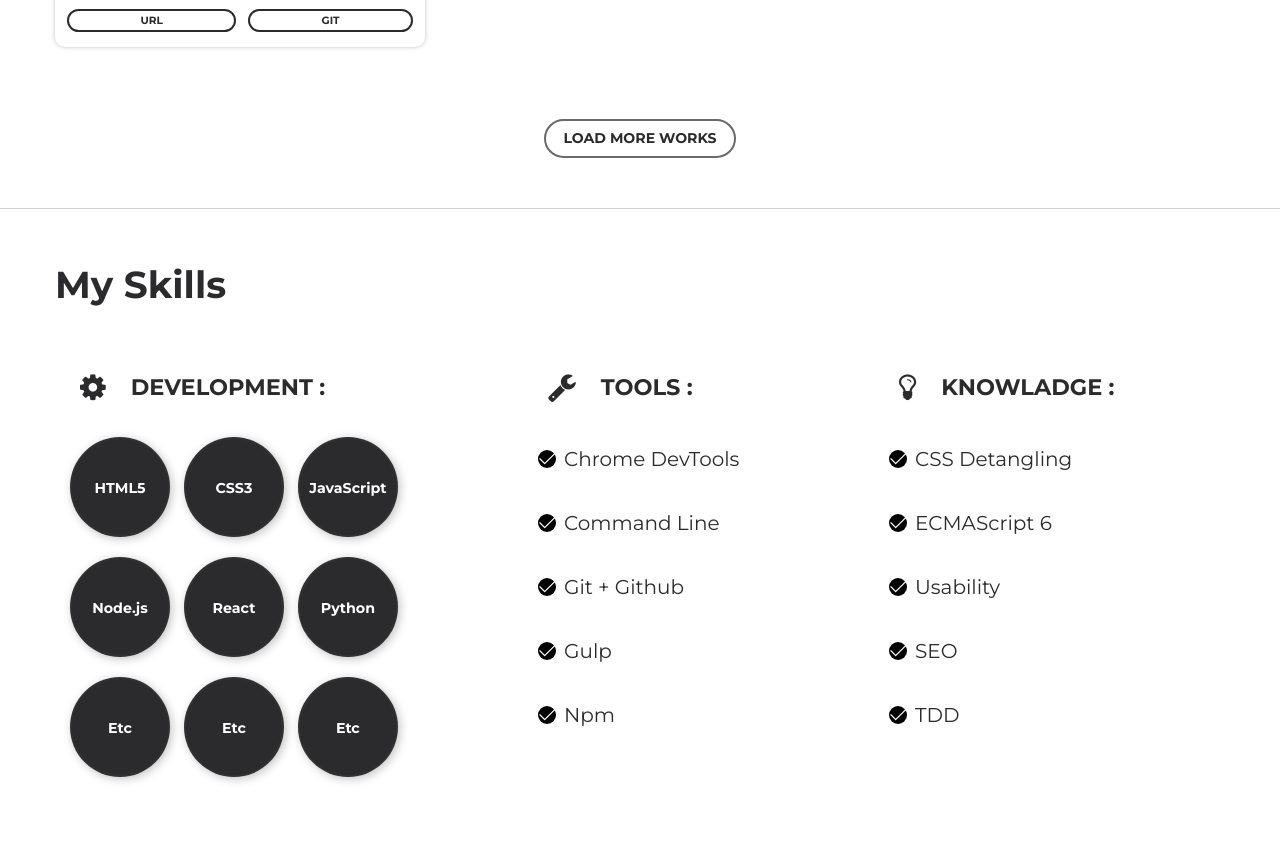
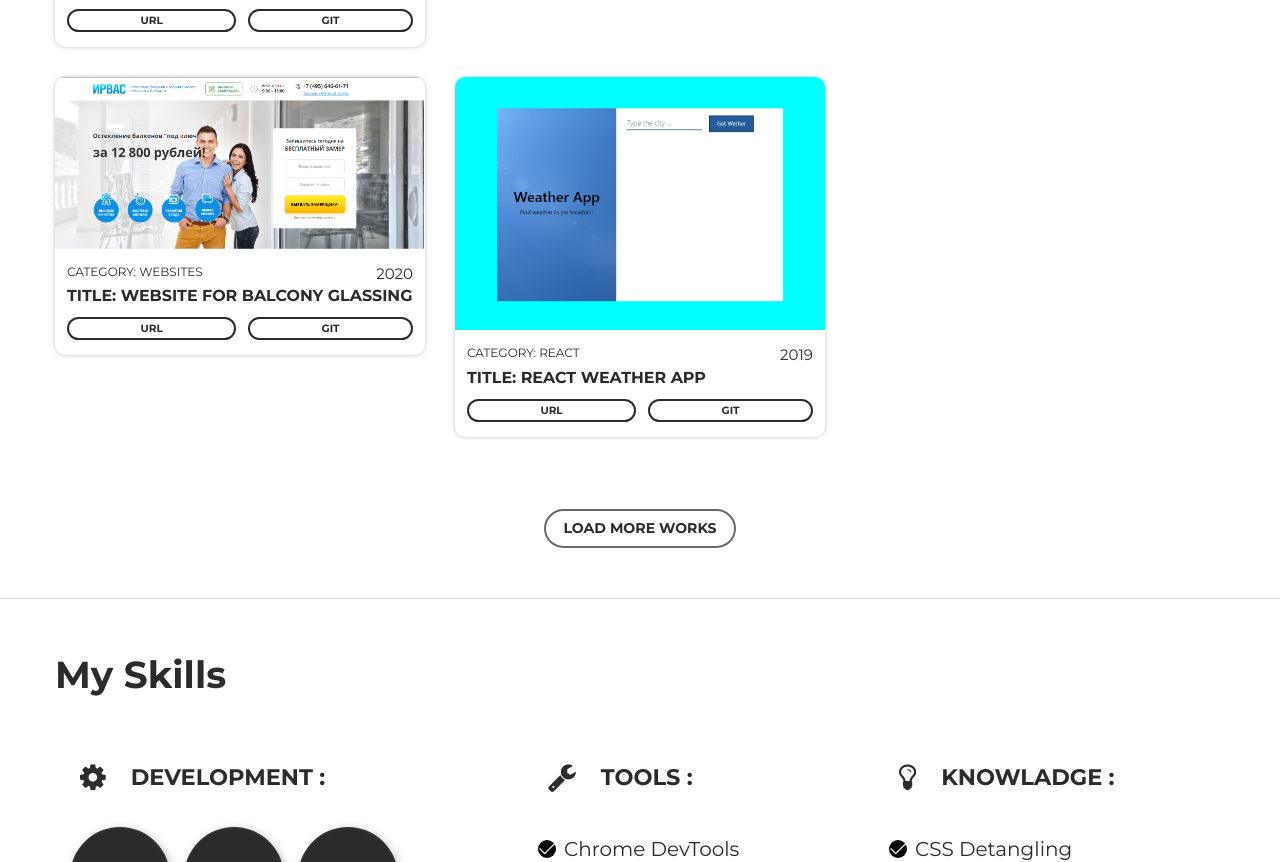
Before and after one commit to BohdanShaban/BohdanShaban.github.io, a website built with webpack: page index.html in a window 1280 px wide. Shown: the part 1147-2009 px from the top of the page. Built offline with nearby package versions, Linux system fonts and the light colour scheme.

Commit message:
Balcony Glassing WebSite Work Added

```diff
--- a/index.html
+++ b/index.html
@@ -194,8 +194,32 @@
                 </div>
             </div> <!-- /.portfolio__col -->
 
+            <div class="portfolio__col all websites">
 
-            <div class="portfolio__col all react invisible">
+                <div class="work">
+
+                    <img class="work__image" src="img/IRVAS_Website.png" alt="">
+                    <div class="work__content">
+                        <div class="work__categ__and__date">
+                            <div class="work__categ">Category: Websites</div>
+                            <time class="work__date" datetime="2019-11-22 19:00">2020</time>
+                        </div>
+
+                        <div class="work__title">
+                            Title: Website For Balcony Glassing
+                        </div>
+
+                        <div class="work__btns">
+                            <a class="work__btns__link" href="https://bohdanshaban.github.io/glazing-of-balconies-website/" target="_blank"> URL</a>
+                            <a class="work__btns__link" href="https://github.com/BohdanShaban/glazing-of-balconies-website" target="_blank"> Git</a>
+                        </div>
+
+                    </div>
+                </div>
+            </div> <!-- /.portfolio__col -->
+
+
+            <div class="portfolio__col all react">
 
                 <div class="work">
 
```
Also changed, not shown: img/IRVAS_Website.png (added).
